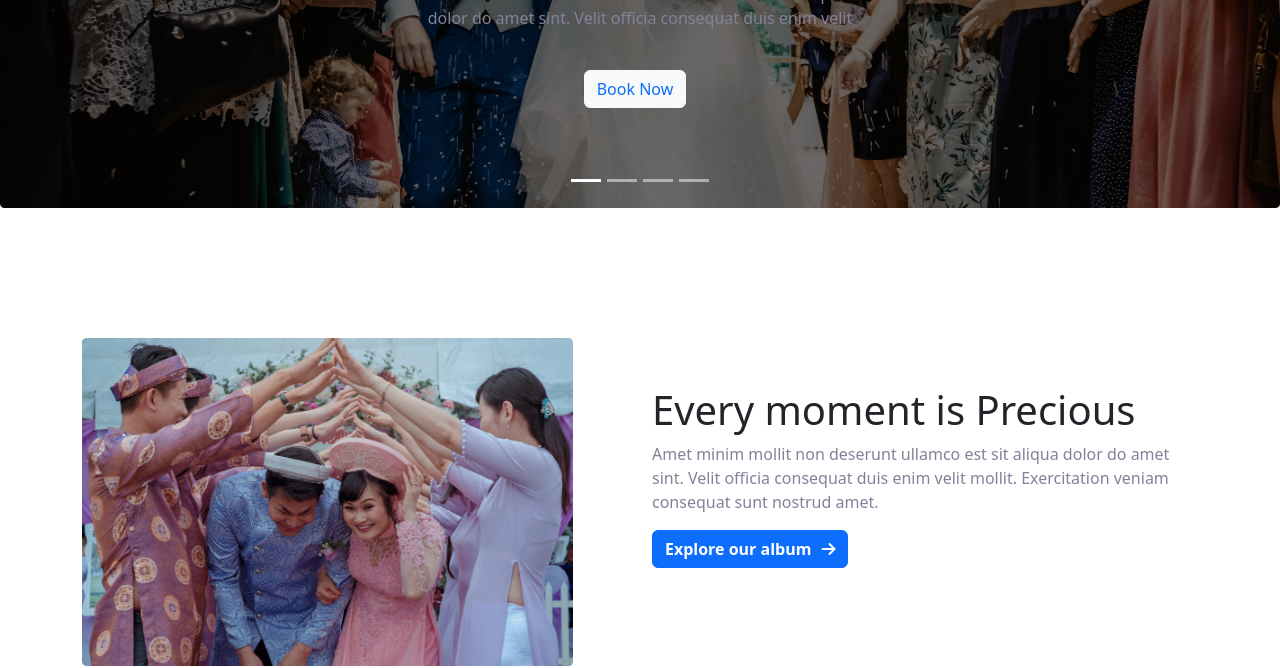
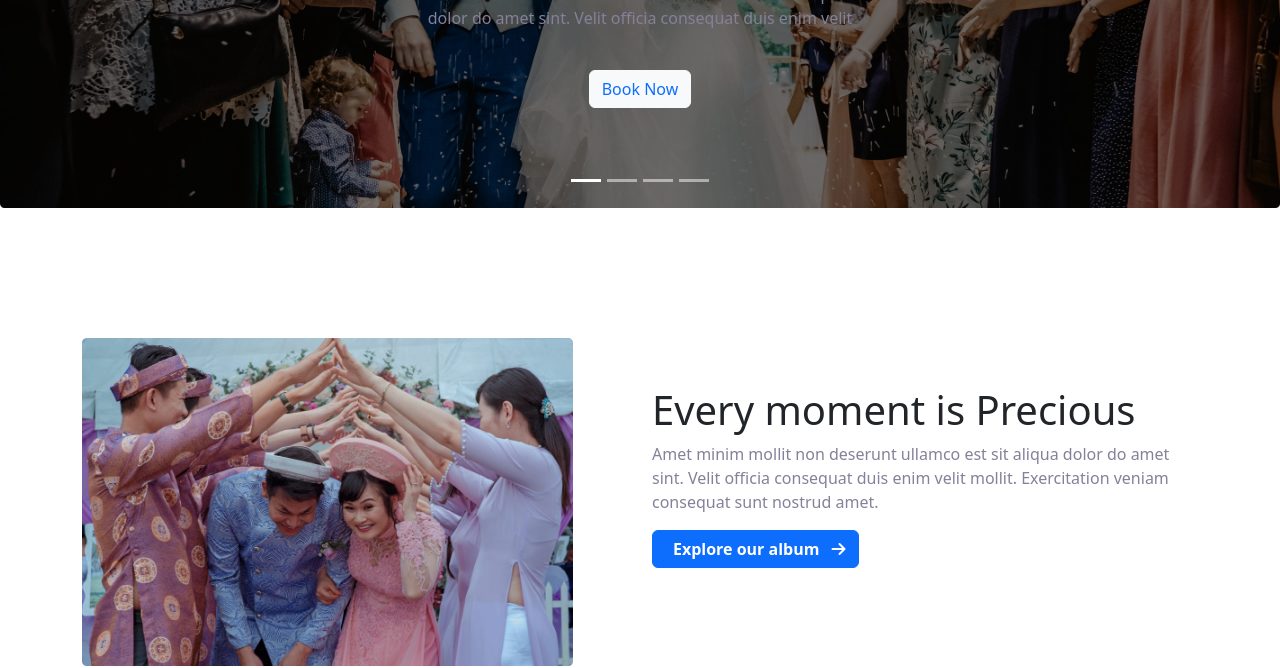
Before and after one commit to JsArafath/convention-center-website, a plain HTML site: page index.html in a window 1280 px wide. Shown: the part 397-1065 px from the top of the page. Drawn offline with nearby package versions, Linux system fonts and the light colour scheme.

Commit message:
update-all

```diff
--- a/index.html
+++ b/index.html
@@ -138,7 +138,7 @@
                     </p>
                     <div>
                         <button type="button" class="btn btn-primary">
-                            <a class="font-weight" href="">Explore our album</a><i
+                            <span class="mx-2 fw-bold">Explore our album </span><i
                                 class="fa-solid fa-arrow-right"></i></button>
                     </div>
                 </div>
--- a/style.css
+++ b/style.css
@@ -45,7 +45,7 @@ p {
     padding-top: 1000px;
 }
 
-.font-weight {
+.text-weight {
     text-decoration: none;
     color: white;
     font-weight: bold;
```
